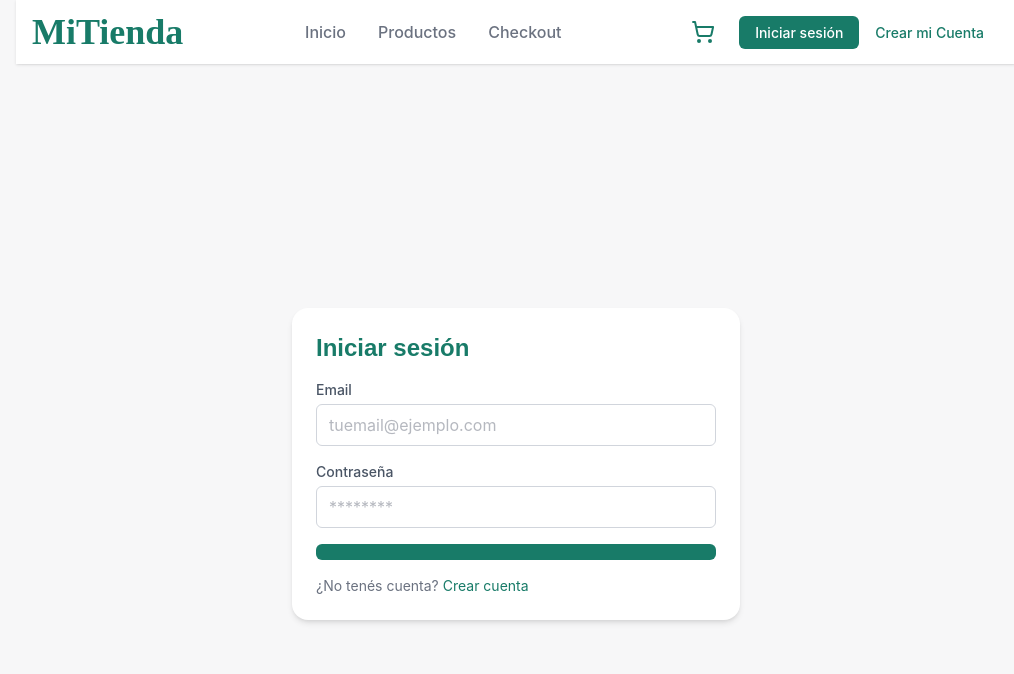
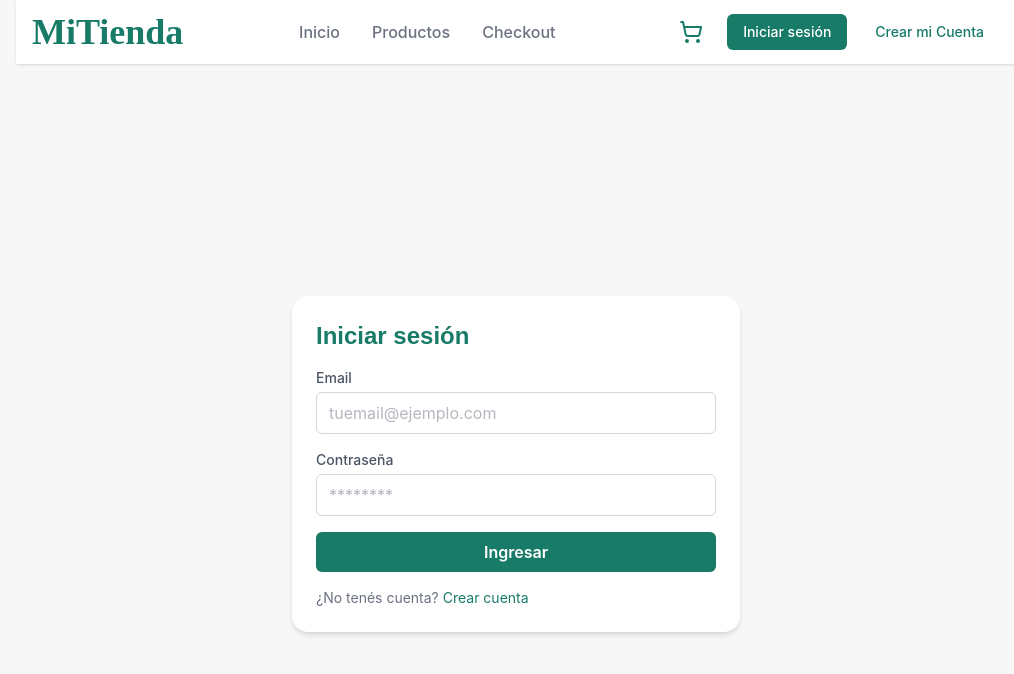
Before and after one commit to Lenta-Maximiliano/mitienda-ecommerce, a React (Vite) app: page /auth/login in a window 1280 px wide. Shown: the top 674 px of the page, without its empty margins (124-1138 px from the left). Built offline with nearby package versions, Linux system fonts and the light colour scheme; no server answers.

Commit message:
feat(navbar): refactor de NavBar y NavLinks, y creación de componentes AuthControls y CartButton

```diff
--- /dev/null
+++ b/src/components/AuthControls.jsx
@@ -0,0 +1,94 @@
+import { useState } from "react";
+import { Link } from "react-router-dom";
+import { User, ChevronDown } from "lucide-react";
+
+export default function AuthControls({ user, onLogout, isMobile = false, closeMenu }) {
+  const [dropdownOpen, setDropdownOpen] = useState(false);
+
+  // Variantes de estilo
+  const authBtnClass = "text-sm font-medium px-4 py-2 rounded-md transition";
+  const loginClass = "bg-[var(--color-primary)] text-white " + authBtnClass;
+  const registerClass = "text-[var(--color-primary)] " + authBtnClass + " hover:underline underline-offset-4";
+
+  // Mobile
+  if (isMobile) {
+    if (!user) {
+      return (
+        <>
+          <li>
+            <Link to="/auth/login" onClick={() => closeMenu?.()} className="block bg-[var(--color-primary)] text-white px-4 py-2 rounded-md text-center">
+              Iniciar sesión
+            </Link>
+          </li>
+          <li>
+            <Link to="/auth/register" onClick={() => closeMenu?.()} className="block text-[var(--color-primary)] px-4 py-2 text-center hover:underline">
+              Crear mi Cuenta
+            </Link>
+          </li>
+        </>
+      );
+    }
+
+    return (
+      <>
+        <li>
+          <Link to="/profile" onClick={() => closeMenu?.()} className="block px-4 py-2 text-[var(--color-text)] hover:text-[var(--color-primary)]">
+            Mi Perfil
+          </Link>
+        </li>
+        <li>
+          <Link to="/orders" onClick={() => closeMenu?.()} className="block px-4 py-2 text-[var(--color-text)] hover:text-[var(--color-primary)]">
+            Mis Pedidos
+          </Link>
+        </li>
+        <li>
+          <button onClick={() => { closeMenu?.(); onLogout?.(); }} className="w-full text-left px-4 py-2 text-sm text-red-500 hover:bg-gray-50">
+            Cerrar sesión
+          </button>
+        </li>
+      </>
+    );
+  }
+
+  // Desktop
+  if (!user) {
+    return (
+      <div className="flex items-center gap-3">
+        <Link to="/auth/login" className={loginClass}>
+          Iniciar sesión
+        </Link>
+        <Link to="/auth/register" className={registerClass}>
+          Crear mi Cuenta
+        </Link>
+      </div>
+    );
+  }
+
+  return (
+    <div className="relative">
+      <button
+        onClick={() => setDropdownOpen(!dropdownOpen)}
+        className="flex items-center gap-2 hover:bg-[var(--color-soft)] px-3 py-2 rounded-md transition"
+        aria-expanded={dropdownOpen}
+      >
+        <User className="w-5 h-5 text-[var(--color-primary)]" />
+        <span className="text-sm font-medium">{user.email}</span>
+        <ChevronDown className={`w-4 h-4 text-[var(--color-primary)] transition-transform ${dropdownOpen ? "rotate-180" : ""}`} />
+      </button>
+
+      {dropdownOpen && (
+        <div className="absolute right-0 mt-2 w-44 bg-white border border-gray-100 rounded-lg shadow-lg py-2 z-50">
+          <Link to="/profile" onClick={() => setDropdownOpen(false)} className="block px-4 py-2 text-sm text-gray-700 hover:bg-gray-50">
+            Mi Perfil
+          </Link>
+          <Link to="/orders" onClick={() => setDropdownOpen(false)} className="block px-4 py-2 text-sm text-gray-700 hover:bg-gray-50">
+            Mis Pedidos
+          </Link>
+          <button onClick={() => { setDropdownOpen(false); onLogout?.(); }} className="w-full text-left px-4 py-2 text-sm text-red-500 hover:bg-gray-50">
+            Cerrar sesión
+          </button>
+        </div>
+      )}
+    </div>
+  );
+}
--- /dev/null
+++ b/src/components/CartButton.jsx
@@ -0,0 +1,22 @@
+import { Link } from "react-router-dom";
+import { ShoppingCart } from "lucide-react";
+import { useSelector } from "react-redux";
+
+export default function CartButton() {
+  const totalQuantity = useSelector((state) => state.cart.totalQuantity);
+
+  return (
+    <Link
+      to="/checkout"
+      className="relative p-2 rounded-full hover:bg-[var(--color-soft)] transition-colors"
+      aria-label="Carrito"
+    >
+      <ShoppingCart className="w-6 h-6 text-[var(--color-primary)]" />
+      {totalQuantity > 0 && (
+        <span className="absolute -top-1 -right-1 bg-[var(--color-accent)] text-white text-xs font-semibold rounded-full w-5 h-5 flex items-center justify-center">
+          {totalQuantity}
+        </span>
+      )}
+    </Link>
+  );
+}
--- a/src/components/NavBar.jsx
+++ b/src/components/NavBar.jsx
@@ -1,128 +1,53 @@
-import { Link} from "react-router-dom";
-import { ShoppingCart, Menu, X, User, ChevronDown } from "lucide-react";
+import { Link } from "react-router-dom";
+import { Menu, X } from "lucide-react";
 import { useState } from "react";
 import { useSelector, useDispatch } from "react-redux";
 import { logout } from "../features/auth/authSlice";
 import NavLinks from "./NavLinks";
+import CartButton from "./CartButton";
+import AuthControls from "./AuthControls";
 
 export default function NavBar() {
-  const totalQuantity = useSelector((state) => state.cart.totalQuantity);
   const [isOpen, setIsOpen] = useState(false);
   const user = useSelector((state) => state.auth.user);
-  const [dropdownOpen, setDropdownOpen] = useState(false);
   const dispatch = useDispatch();
 
   const handleLogout = () => {
     dispatch(logout());
-    console.log("Cerrar sesión");
-    setDropdownOpen(false);
+    setIsOpen(false);
   };
 
   return (
     <nav className="bg-white shadow-sm sticky top-0 z-50">
       <div className="mx-auto px-4 py-3 flex items-center justify-between">
         {/* Logo */}
-        <Link
-          to="/"
-          className="text-xl sm:text-2xl md:text-3xl lg:text-4xl font-[display] font-semibold text-[var(--color-primary)] hover:opacity-80 transition-opacity"
-        >
+        <Link to="/" className="text-xl sm:text-2xl md:text-3xl lg:text-4xl font-[display] font-semibold text-[var(--color-primary)] hover:opacity-80 transition-opacity">
           MiTienda
         </Link>
 
-        {/* Botón menú (solo mobile) */}
-        <button
-          className="md:hidden p-2 text-[var(--color-primary)]"
-          onClick={() => setIsOpen(!isOpen)}
-        >
+        {/* Mobile hamburger */}
+        <button aria-label="Abrir menú" aria-expanded={isOpen} className="md:hidden p-2 text-[var(--color-primary)]" onClick={() => setIsOpen(!isOpen)}>
           {isOpen ? <X className="w-6 h-6" /> : <Menu className="w-6 h-6" />}
         </button>
 
-        {/* Links desktop */}
-        <div className="hidden md:flex">
-          <NavLinks />
+        {/* Desktop links */}
+        <div className="hidden md:flex items-center gap-8">
+          <NavLinks user={user} />
         </div>
 
-        {/* Login / Usuario + Carrito */}
+        {/* Cart + Auth (desktop) */}
         <div className="flex items-center gap-4">
-          {/* Carrito */}
-          <Link
-            to="/checkout"
-            className="relative p-2 rounded-full hover:bg-[var(--color-soft)] transition-colors"
-          >
-            <ShoppingCart className="w-6 h-6 text-[var(--color-primary)]" />
-            {totalQuantity > 0 && (
-              <span className="absolute -top-1 -right-1 bg-[var(--color-accent)] text-white text-xs font-semibold rounded-full w-5 h-5 flex items-center justify-center">
-                {totalQuantity}
-              </span>
-            )}
-          </Link>
-
-          {/* Usuario */}
-          {!user ? (
-            <div>
-              <Link
-                to="/auth/login"
-                className="bg-[var(--color-primary)] text-white text-sm font-medium px-4 py-2 rounded-md hover:opacity-90 transition"
-              >
-                Iniciar sesión
-              </Link>
-              <Link
-                to="/auth/register"
-                className="text-[var(--color-primary)] text-sm font-medium px-4 py-2 hover:underline underline-offset-4"
-              >
-                Crear mi Cuenta
-              </Link>
-            </div>
-
-
-          ) : (
-            <div className="relative">
-              <button
-                onClick={() => setDropdownOpen(!dropdownOpen)}
-                className="flex items-center gap-2 hover:bg-[var(--color-soft)] px-3 py-2 rounded-md transition"
-              >
-                <User className="w-5 h-5 text-[var(--color-primary)]" />
-                <span className="text-sm font-medium">{user.email}</span>
-                <ChevronDown
-                  className={`w-4 h-4 text-[var(--color-primary)] transition-transform ${
-                    dropdownOpen ? "rotate-180" : ""
-                  }`}
-                />
-              </button>
-
-              {dropdownOpen && (
-                <div className="absolute right-0 mt-2 w-44 bg-white border border-gray-100 rounded-lg shadow-lg py-2 z-50">
-                  <Link
-                    to="/profile"
-                    onClick={() => setDropdownOpen(false)}
-                    className="block px-4 py-2 text-sm text-gray-700 hover:bg-gray-50"
-                  >
-                    Mi Perfil
-                  </Link>
-                  <Link
-                    to="/orders"
-                    onClick={() => setDropdownOpen(false)}
-                    className="block px-4 py-2 text-sm text-gray-700 hover:bg-gray-50"
-                  >
-                    Mis Pedidos
-                  </Link>
-                  <button
-                    onClick={handleLogout}
-                    className="w-full text-left px-4 py-2 text-sm text-red-500 hover:bg-gray-50"
-                  >
-                    Cerrar sesión
-                  </button>
-                </div>
-              )}
-            </div>
-          )}
+          <CartButton />
+          <div className="hidden md:block">
+            <AuthControls user={user} onLogout={handleLogout} />
+          </div>
         </div>
       </div>
 
-      {/* Menú desplegable mobile */}
+      {/* Mobile menu */}
       {isOpen && (
         <div className="md:hidden bg-white border-t border-gray-100 shadow-md">
-          <NavLinks isMobile={true} closeMenu={() => setIsOpen(false)} />
+          <NavLinks isMobile={true} closeMenu={() => setIsOpen(false)} user={user} onLogout={handleLogout} />
         </div>
       )}
     </nav>
--- a/src/components/NavLinks.jsx
+++ b/src/components/NavLinks.jsx
@@ -1,6 +1,7 @@
 import { Link, useLocation } from "react-router-dom";
+import AuthControls from "./AuthControls";
 
-export default function NavLinks({ isMobile = false, closeMenu }) {
+export default function NavLinks({ isMobile = false, closeMenu, user, onLogout }) {
   const location = useLocation();
 
   const links = [
@@ -10,11 +11,7 @@ export default function NavLinks({ isMobile = false, closeMenu }) {
   ];
 
   return (
-    <ul
-      className={`${
-        isMobile ? "flex flex-col gap-3 p-4" : "flex items-center gap-8"
-      } font-medium`}
-    >
+    <ul className={`${isMobile ? "flex flex-col gap-3 p-4" : "flex items-center gap-8"} font-medium`}>
       {links.map((link) => {
         const isActive = location.pathname === link.path;
         return (
@@ -22,11 +19,7 @@ export default function NavLinks({ isMobile = false, closeMenu }) {
             <Link
               to={link.path}
               onClick={isMobile && closeMenu ? closeMenu : undefined}
-              className={`transition-colors ${
-                isActive
-                  ? "text-[var(--color-accent)] font-bold"
-                  : "text-[var(--color-text)] hover:text-[var(--color-primary)]"
-              }`}
+              className={`transition-colors block ${isActive ? "text-[var(--color-accent)] font-bold" : "text-[var(--color-text)] hover:text-[var(--color-primary)]"}`}
               aria-current={isActive ? "page" : undefined}
             >
               {link.name}
@@ -34,6 +27,9 @@ export default function NavLinks({ isMobile = false, closeMenu }) {
           </li>
         );
       })}
+
+      {/* Auth controls for mobile */}
+      {isMobile && <AuthControls user={user} isMobile={true} closeMenu={closeMenu} onLogout={onLogout} />}
     </ul>
   );
 }
--- a/src/pages/auth/Login.jsx
+++ b/src/pages/auth/Login.jsx
@@ -1,4 +1,5 @@
 import { Link } from "react-router-dom";
+import { login } from "../../services/authService";
 import AuthForm from "../../components/AuthForm";
 
 export default function Login() {
@@ -6,7 +7,7 @@ export default function Login() {
     <div className="min-h-screen bg-[var(--color-soft)] flex items-center justify-center p-6">
       <div className="w-full max-w-md bg-white rounded-2xl shadow-md p-6">
         <h1 className="text-2xl font-semibold text-[var(--color-primary)] mb-4">Iniciar sesión</h1>
-        <AuthForm />
+        <AuthForm action={login} buttonText="Ingresar" formId="login" />
         <p className="mt-4 text-sm text-[var(--color-muted)]">
           ¿No tenés cuenta?{" "}
           <Link to="/auth/register" className="text-[var(--color-primary)] hover:underline">
--- a/src/pages/auth/Register.jsx
+++ b/src/pages/auth/Register.jsx
@@ -1,4 +1,5 @@
 import { Link } from "react-router-dom";
+import { register } from "../../services/authService";
 import AuthForm from "../../components/AuthForm";
 
 export default function Register() {
@@ -6,7 +7,7 @@ export default function Register() {
     <div className="min-h-screen bg-[var(--color-soft)] flex items-center justify-center p-6">
       <div className="w-full max-w-md bg-white rounded-2xl shadow-md p-6">
         <h1 className="text-2xl font-semibold text-[var(--color-primary)] mb-4">Crear cuenta</h1>
-        <AuthForm />
+        <AuthForm action={register} buttonText="Registrarse" formId="register" />
         <p className="mt-4 text-sm text-[var(--color-muted)]">
           ¿Ya tenés cuenta?{" "}
           <Link to="/auth/login" className="text-[var(--color-primary)] hover:underline">
```
Also changed, not shown: 1 other file (tests, documents, lock files or other folders).
